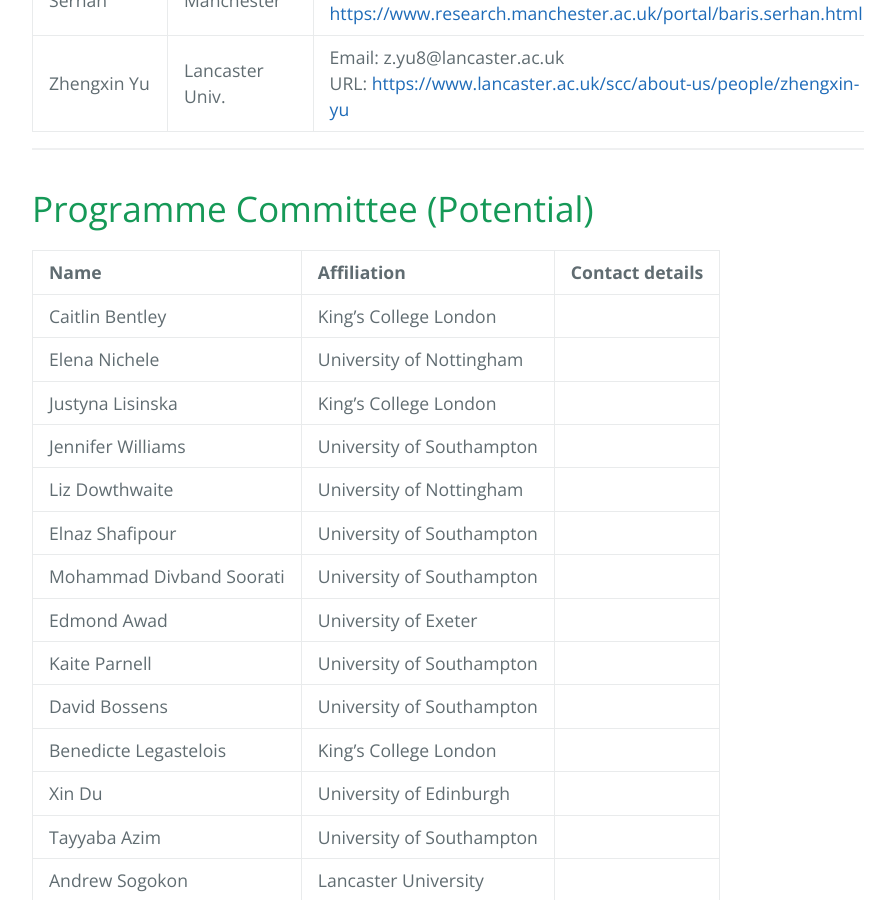
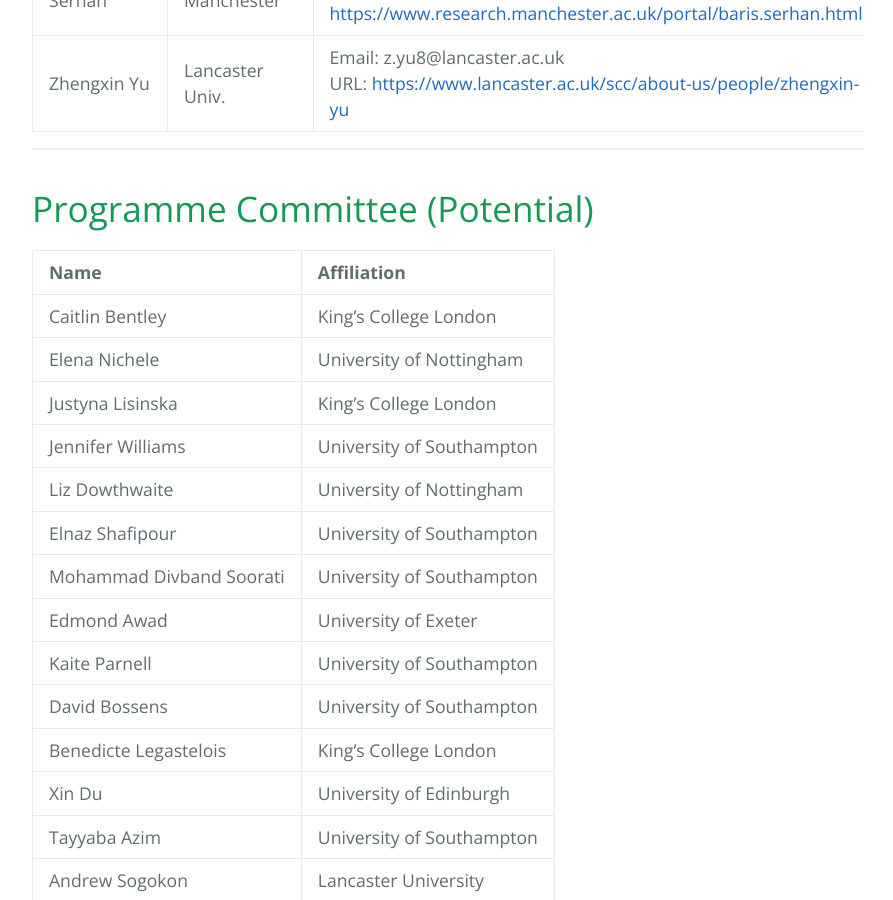
Before and after one commit to mactasworkshop/2022, a Jekyll site: the page built from index.md, in a window 1280 px wide and 900 px high, scrolled down 5309 px. Shown: the whole window, without its empty margins (192-1085 px from the left). Built offline with Jekyll 4.4.1, drawn with Linux system fonts in a browser that asks for light colours.

Commit message:
Update index.md

```diff
--- a/index.md
+++ b/index.md
@@ -122,8 +122,8 @@
 # Programme Committee (Potential)
 
 
-| Name | Affiliation | Contact details
-|:------|:------------------|:------|
+| Name | Affiliation |
+|:------|:------------------|
 Caitlin Bentley | King's College London |
 Elena Nichele  | University of Nottingham  |
 Justyna Lisinska | King's College London |
```
